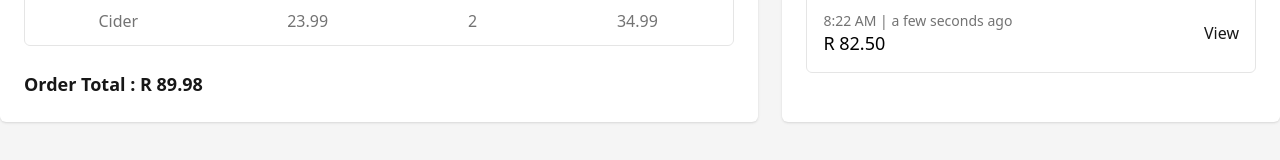
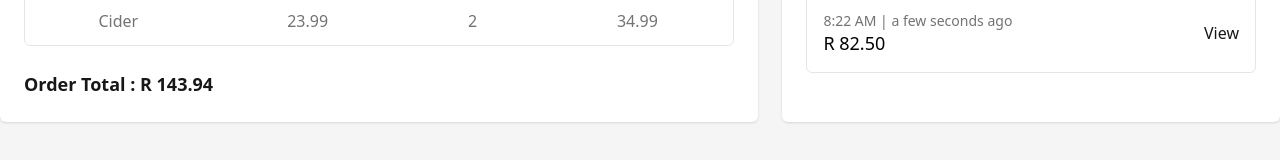
Before and after one commit to deangibson89/betway-assessment-vue3-nuxt3, a Nuxt app: page /tabs/1 in a window 1280 px wide. Shown: the part 370-530 px from the top of the page. Built offline with nearby package versions, Linux system fonts and the light colour scheme.

Commit message:
fix computed tab total

```diff
--- a/pages/tabs/[id].vue
+++ b/pages/tabs/[id].vue
@@ -45,7 +45,7 @@
   ]
 
   const orderTotal = computed(() =>
-    orderItems.reduce((acc, item) => acc + item.total, 0),
+    orderItems.reduce((acc, item) => acc + item.price * item.quantity, 0),
   )
 </script>
 
```
